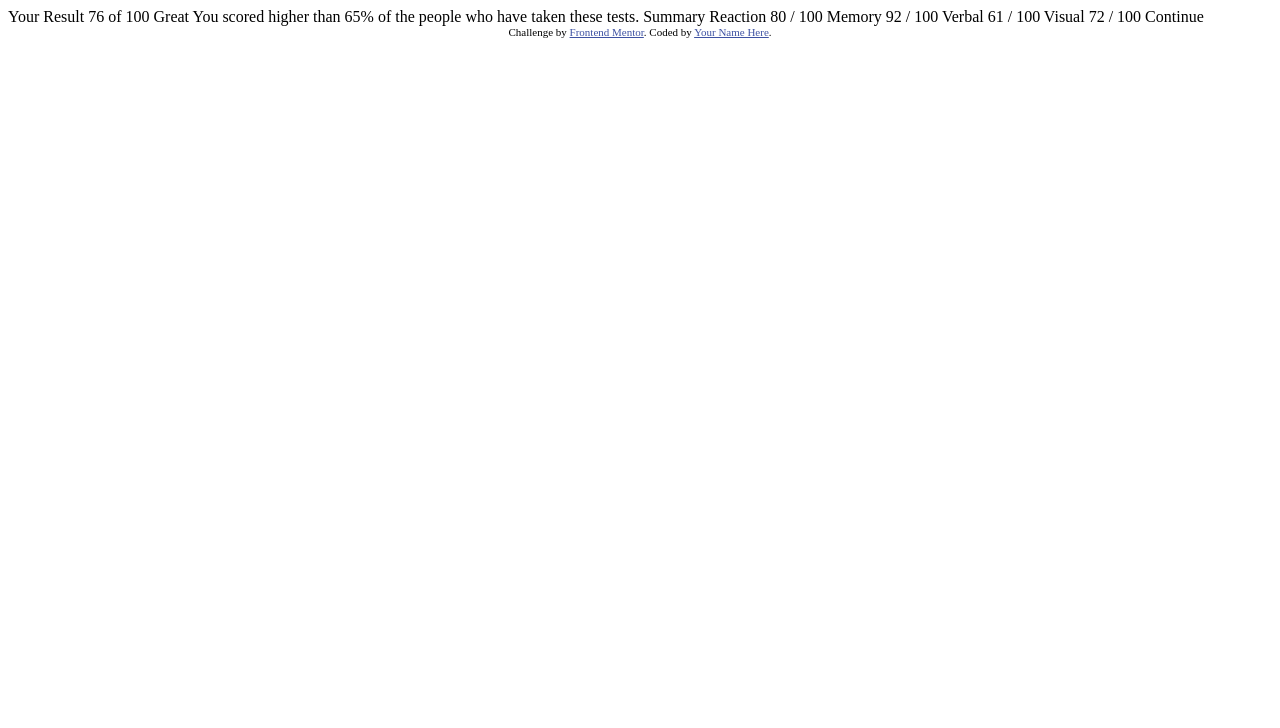
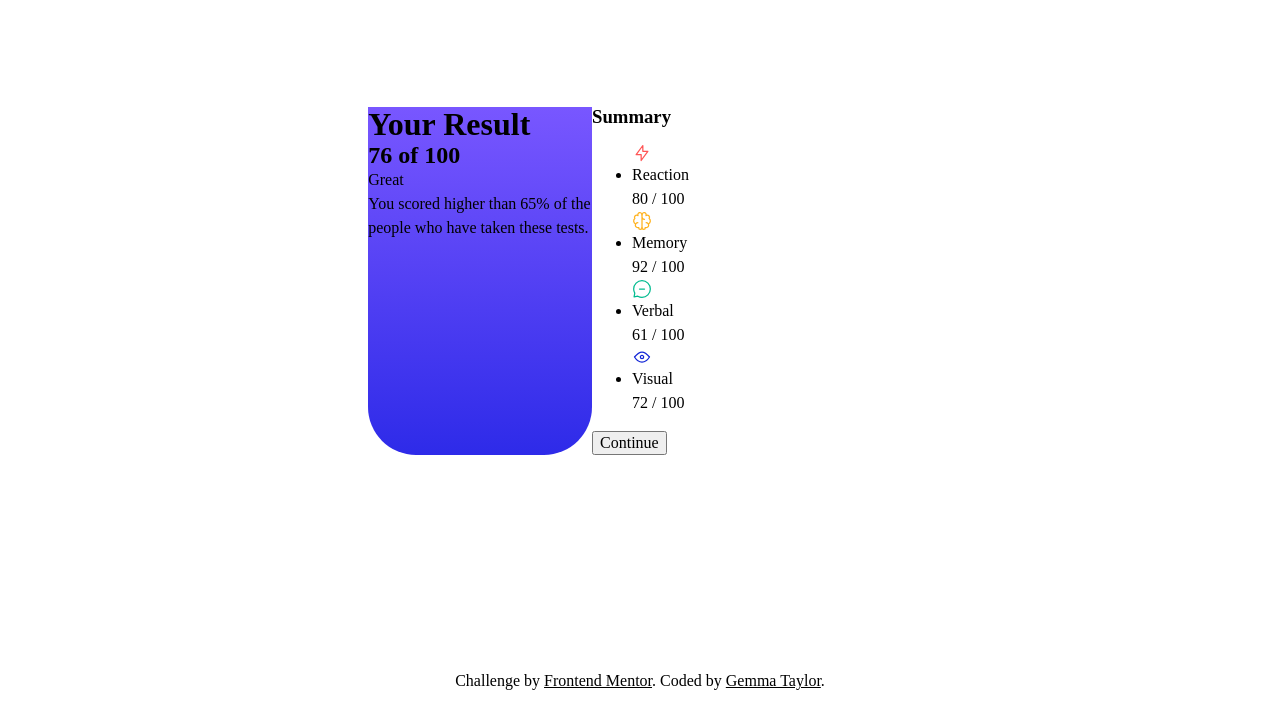
Before and after one commit to GemTay/results-summary-component, a plain HTML site: page index.html in a window 1280 px wide. Drawn offline with Linux system fonts and the light colour scheme.

Commit message:
added basic html and setup flex container

```diff
--- a/index.css
+++ b/index.css
@@ -18,6 +18,7 @@ html {
 body, h1, h2, h3, h4, p,
 figure, blockquote, dl, dd {
   margin-block-end: 0;
+  margin: 0;
 }
 
 /* Remove list styles on ul, ol elements with a list role, which suggests default styling will be removed */
@@ -117,3 +118,38 @@ textarea:not([rows]) {
     --fw-bold: 700;
     --fw-x-bold: 800;
 }
+
+body {
+    display: grid;
+    height: 100vh;
+    width: auto;
+}
+
+.summary-container {
+    display: flex;
+    height: 100%;
+    flex-direction: column;
+    max-width: 736px;
+    background-color: var(--clr-neutral-white);
+}
+
+.summary-container > :first-child {
+    background: linear-gradient(to bottom, var(--clr-gradient-slate-blue), var(--clr-gradient-royal-blue));
+    border-radius: 0 0 3rem 3rem;
+    flex: 0.7;
+}
+
+.summary-container > :last-child {
+    flex: 1;
+}
+
+@media (min-width: 768px) {
+    body {
+        place-items: center;
+    }
+
+    .summary-container {
+        display: flex;
+        flex-direction: row;
+    }
+}
--- a/index.html
+++ b/index.html
@@ -4,44 +4,60 @@
   <meta charset="UTF-8">
   <meta name="viewport" content="width=device-width, initial-scale=1.0"> <!-- displays site properly based on user's device -->
 
+  <!-- Google font -->
+  <link rel="preconnect" href="https://fonts.googleapis.com">
+  <link rel="preconnect" href="https://fonts.gstatic.com" crossorigin>
+  <link href="https://fonts.googleapis.com/css2?family=Hanken+Grotesk:ital,wght@0,100..900;1,100..900&display=swap" rel="stylesheet">
+
+  <!-- CSS sheet -->
+  <link rel="stylesheet" href="./index.css">
+
   <link rel="icon" type="image/png" sizes="32x32" href="./assets/images/favicon-32x32.png">
 
   <title>Frontend Mentor | Results summary component</title>
-
-  <!-- Feel free to remove these styles or customise in your own stylesheet 👍 -->
-  <style>
-    .attribution { font-size: 11px; text-align: center; }
-    .attribution a { color: hsl(228, 45%, 44%); }
-  </style>
 </head>
 <body>
 
-  Your Result
-  76
-  of 100
-
-  Great
-  You scored higher than 65% of the people who have taken these tests.
-
-  Summary
-
-  Reaction
-  80 / 100
-
-  Memory
-  92 / 100
-
-  Verbal
-  61 / 100
-
-  Visual
-  72 / 100
-
-  Continue
+  <main>
+    <div class="summary-container">
+      <div>
+        <h1>Your Result</h1>
+        <h2>76 of 100</h2>
+        <p>Great</p>
+        <p>You scored higher than 65% of the people who have taken these tests.</p>
+      </div>
+      <div>
+        <h3>Summary</h3>
+        <ul>
+          <li>
+            <img src="./assets/images/icon-reaction.svg">
+            <p>Reaction</p>
+            <p>80 / 100</p>
+          </li>
+          <li>
+            <img src="./assets/images/icon-memory.svg">
+            <p>Memory</p>
+            <p>92 / 100</p>
+          </li>
+          <li>
+            <img src="./assets/images/icon-verbal.svg">
+            <p>Verbal</p>
+            <p>61 / 100</p>
+          </li>
+          <li>
+            <img src="./assets/images/icon-visual.svg">
+            <p>Visual</p>
+            <p>72 / 100</p>
+          </li>
+        </ul>
+        <button>Continue</button>
+      </div>
+    </div>
+  </main>
 
   <div class="attribution">
     Challenge by <a href="https://www.frontendmentor.io?ref=challenge" target="_blank">Frontend Mentor</a>.
-    Coded by <a href="#">Your Name Here</a>.
+    Coded by <a href="#">Gemma Taylor</a>.
   </div>
 </body>
 </html>
```
